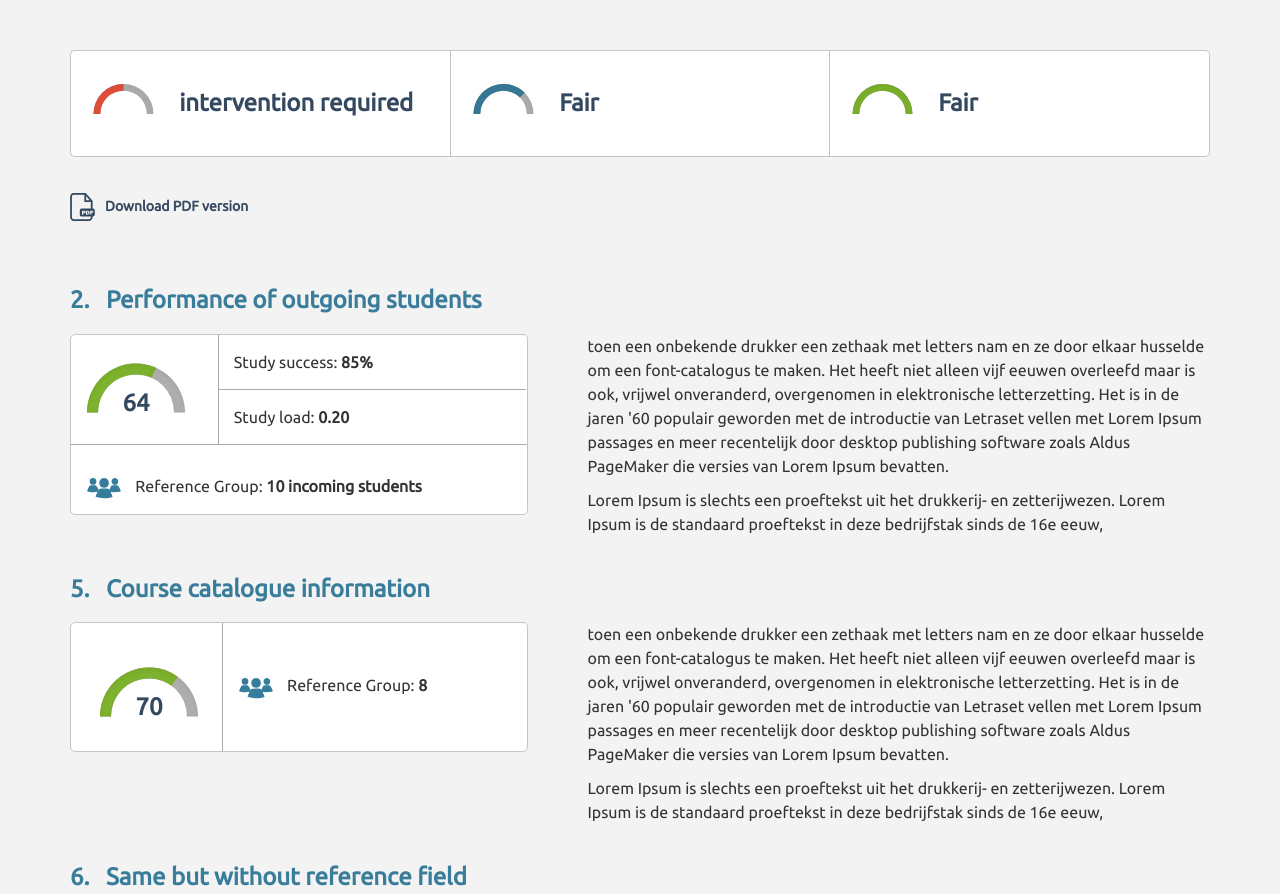
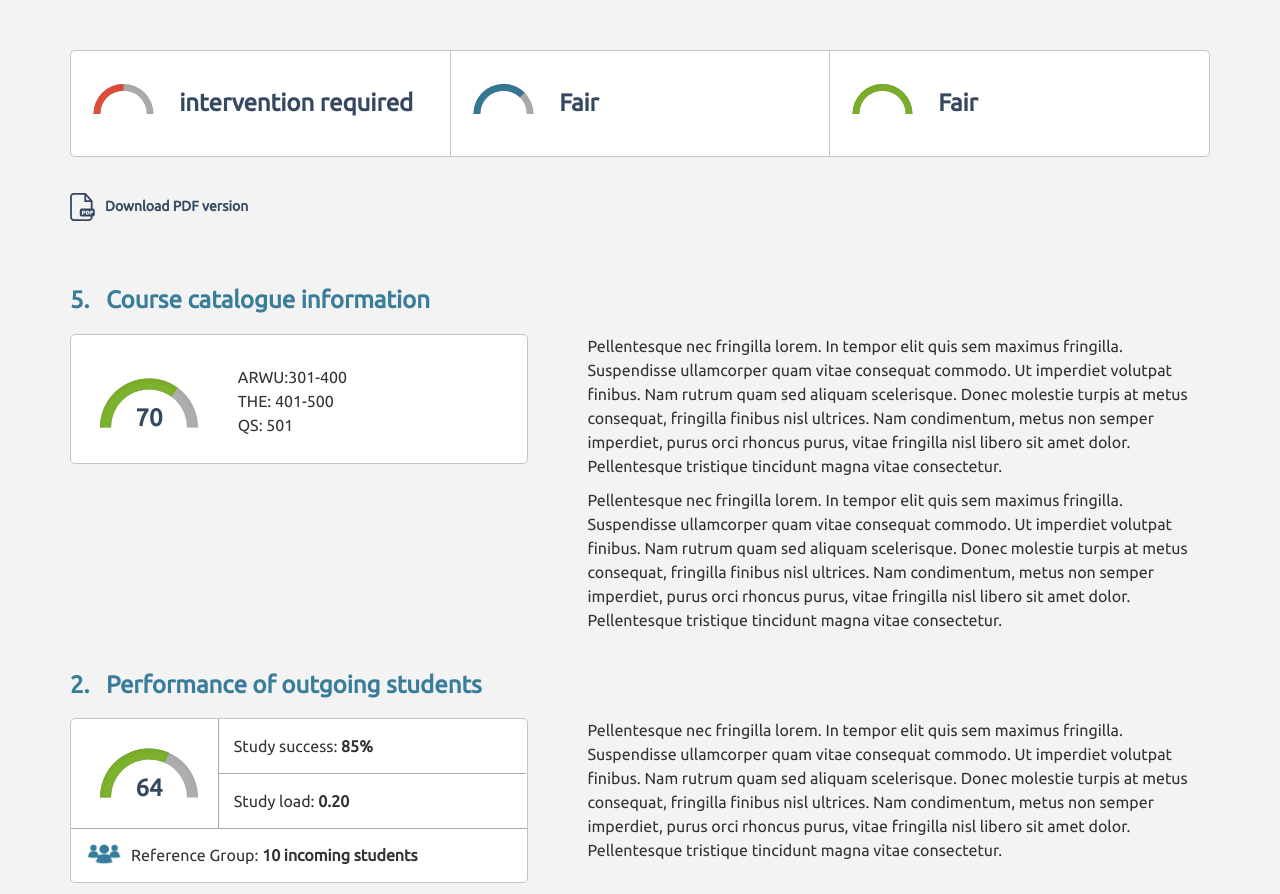
Before and after one commit to stanseel/eQuatic, a plain HTML site: page index.html in a window 1280 px wide. Shown: the top 894 px of the page. Drawn offline with nearby package versions, Linux system fonts and the light colour scheme.

Commit message:
css additions
vertical alignment via display: table-cell
icons refgroup as background images
extra template without grey separation line

```diff
--- a/css/style.css
+++ b/css/style.css
@@ -105,6 +105,9 @@ p {
   margin: -15px;
 
 }
+.indicator .wrapboard  .wrapperboardpart1 .imgwrapper{
+  padding-left: 15px;
+}
 
 .indicator .wrapboard .tworowsimg {
   height: 128px;
@@ -124,35 +127,41 @@ p {
   margin: 15px 15px 0 0;
 }
 
-
 .indicator .wrapboard .info50:first-of-type {
   margin-top: -15px;
 }
 .indicator .wrapboard .info50:last-of-type {
   border-bottom:none;
 }
-.indicator .wrapboard .referencegroup {
-  padding-top: 15px;
+.indicator .wrapboard .referencegroup, .indicator .wrapboard .rankings  {
+  /*padding-top: 15px;*/
+  display:table;
   margin-top: 15px;
 }
-.indicator .wrapboard .referencegroup img {
-  display: inline-block;
-  margin-right: 10px;
+.indicator .wrapboard .referencegroup img, .indicator .wrapboard .rankings img {
+  display:table-cell;
+  vertical-align: middle;
 }
-.indicator .wrapboard .referencegroup p {
-  display: inline-block;
+p.refgroup{
+  background-image: url("../images/students-icon.png");
+  background-repeat: no-repeat;
+  background-size: 36px 22px;
+  padding-left: 45px;
 }
-
+.indicator .wrapboard .referencegroup p, .indicator .wrapboard .rankings p {
+  /*display: inline-block;*/
+  display:table-cell;
+  vertical-align: middle;
+}
 
 .noreference .wrapperboardpart1 {
   border:none !important;
 }
 
+/* - - - - - - - - - - - -- - - - - - - - - - - - */
+/* - - - - - - - - - THE GAUGES - - - - - - - - - */
+/* - - - - - - - - - - - -- - - - - - - - - - - - */
 
-
-
-
-/* the gauges */
 .controlgauge {
   width: 75px;
   height: 60px;
@@ -177,6 +186,9 @@ p {
   margin: -15px;
   padding: 15px;
 }
+.norightborder{
+  border-right: none !important;
+}
 .fieldoftwo .referencegroup {
   padding-left: 15px;
 }
@@ -192,12 +204,12 @@ p {
 }
 
 .fieldoftwo .wrapboard .referencegroup {
-  margin-top:0px !important;
+  /*margin-top:0px !important;*/
 }
 
 .fieldoftwo .wrapboard .referencegroup p {
   width: calc(100% - 50px);
-  margin-top:20px !important;
+  /*margin-top:20px !important;*/
 }
 
 @media (max-width: 1200px) {
@@ -225,6 +237,7 @@ p {
 .indicator .tworows {
   font-size: 14px;
 }
+
 @media (min-width: 768px) and (max-width: 992px) {
   .controlwrapper .infowrap h3 {
     height: 52px;
@@ -249,6 +262,7 @@ p {
     margin: 0 auto 20px auto !important;
   }
 }
+
 @media (max-width: 767px) {
   #controlbar .controlgauge {
     display: inline-block !important;
@@ -286,6 +300,7 @@ p {
     font-size: 14px;
   }
 }
+
 @media (max-width: 704px) {
   .indicator .tworowsimg {
     height: 126px !important;
@@ -297,6 +312,7 @@ p {
     font-size: 14px;
   }
 }
+
 @media (max-width: 425px) {
   #controlbar .controlgauge {
     display: block !important;
--- a/index.html
+++ b/index.html
@@ -66,7 +66,47 @@
       </div>
   </section>
 
+<!-- block non divided -->
 
+<section id="coursecatalogueinfofield" class="indicator fieldoftwo">
+    <div class="container">
+      <div class="row">
+        <div class="col-md-12">
+          <h1>5. &nbsp; Course catalogue information</h1>
+        </div>
+      </div>
+      <div class="row">
+        <div class="col-md-5 col-sm-6 col-xs-12">
+          <div class="wrapboard">
+            <div class="row">
+              <div class="col-md-4 col-sm-4 col-xs-4">
+                <div class="imgwrapper norightborder">
+                  <div id="gauge8" class="gaugeperform"></div>
+                </div>
+              </div>
+              <div class="col-md-8 col-sm-8 col-xs-8">
+                <div class="rankings">
+                  <p>ARWU:301-400 <br>THE: 401-500 <br>QS: 501</p>
+                </div>
+              </div>
+            </div>
+
+
+          </div>
+        </div>
+        <div class="col-md-7 col-sm-6 col-xs-12">
+          <p class="infotextstudent">
+             Pellentesque nec fringilla lorem. In tempor elit quis sem maximus fringilla. Suspendisse ullamcorper quam vitae consequat commodo. Ut imperdiet volutpat finibus. Nam rutrum quam sed aliquam scelerisque. Donec molestie turpis at metus consequat, fringilla finibus nisl ultrices. Nam condimentum, metus non semper imperdiet, purus orci rhoncus purus, vitae fringilla nisl libero sit amet dolor. Pellentesque tristique tincidunt magna vitae consectetur.
+          </p>
+          <p class="infotextstudent">
+           Pellentesque nec fringilla lorem. In tempor elit quis sem maximus fringilla. Suspendisse ullamcorper quam vitae consequat commodo. Ut imperdiet volutpat finibus. Nam rutrum quam sed aliquam scelerisque. Donec molestie turpis at metus consequat, fringilla finibus nisl ultrices. Nam condimentum, metus non semper imperdiet, purus orci rhoncus purus, vitae fringilla nisl libero sit amet dolor. Pellentesque tristique tincidunt magna vitae consectetur.
+          </p>
+        </div>
+      </div>
+    </div>
+  </section>
+
+<!-- /block non divided -->
 
   <section id="outgoingstudentfield" class="indicator">
     <div class="container">
@@ -78,7 +118,7 @@
       <div class="row">
         <div class="col-md-5 col-sm-6 col-xs-12">
           <div class="wrapboard">
-            <div class='wrapperboardpart1'>
+            <div class="wrapperboardpart1">
               <div class="row">
                 <div class="col-md-4 col-sm-4 col-xs-4">
                   <div class="imgwrapper">
@@ -86,7 +126,7 @@
                   </div>
                 </div>
                 <div class="col-md-8 col-sm-8 col-xs-8">
-                  <div class='rightcol'>
+                  <div class="rightcol">
                     <div class="info50">
                         <p>Study success: <strong>85%</strong></p>
                     </div>
@@ -100,8 +140,8 @@
             <div class="row">
               <div class="col-md-12">
                 <div class="referencegroup">
-                  <img src="images/students-icon.svg" width="36" height="22" alt="student icon">
-                  <p>Reference Group: <strong>10 incoming students</strong></p>
+                  <!-- <img src="images/students-icon.svg" width="36" height="22" alt="student icon"> -->
+                  <p class="refgroup">Reference Group: <strong>10 incoming students</strong></p>
               </div>
               </div>
             </div>
@@ -110,10 +150,7 @@
         </div>
         <div class="col-md-7 col-sm-6 col-xs-12">
           <p class="infotextstudent">
-             toen een onbekende drukker een zethaak met letters nam en ze door elkaar husselde om een font-catalogus te maken. Het heeft niet alleen vijf eeuwen overleefd maar is ook, vrijwel onveranderd, overgenomen in elektronische letterzetting. Het is in de jaren '60 populair geworden met de introductie van Letraset vellen met Lorem Ipsum passages en meer recentelijk door desktop publishing software zoals Aldus PageMaker die versies van Lorem Ipsum bevatten.
-          </p>
-          <p class="infotextstudent">
-            Lorem Ipsum is slechts een proeftekst uit het drukkerij- en zetterijwezen. Lorem Ipsum is de standaard proeftekst in deze bedrijfstak sinds de 16e eeuw,
+             Pellentesque nec fringilla lorem. In tempor elit quis sem maximus fringilla. Suspendisse ullamcorper quam vitae consequat commodo. Ut imperdiet volutpat finibus. Nam rutrum quam sed aliquam scelerisque. Donec molestie turpis at metus consequat, fringilla finibus nisl ultrices. Nam condimentum, metus non semper imperdiet, purus orci rhoncus purus, vitae fringilla nisl libero sit amet dolor. Pellentesque tristique tincidunt magna vitae consectetur.
           </p>
         </div>
       </div>
@@ -135,13 +172,13 @@
             <div class="row">
               <div class="col-md-4 col-sm-4 col-xs-4">
                 <div class="imgwrapper">
-                  <div id="gauge8" class="gaugeperform"></div>
+                  <div id="gauge500" class="gaugeperform"></div>
                 </div>
               </div>
               <div class="col-md-8 col-sm-8 col-xs-8">
                 <div class="referencegroup">
-                  <img src="images/students-icon.svg" width="36" height="22" alt="student icon">
-                  <p>Reference Group: <strong>8</strong></p>
+                 <!-- <img src="images/students-icon.svg" width="36" height="22" alt="student icon"> -->
+                  <p class="refgroup">Reference Group: <strong>8</strong></p>
                 </div>
               </div>
             </div>
@@ -151,10 +188,10 @@
         </div>
         <div class="col-md-7 col-sm-6 col-xs-12">
           <p class="infotextstudent">
-             toen een onbekende drukker een zethaak met letters nam en ze door elkaar husselde om een font-catalogus te maken. Het heeft niet alleen vijf eeuwen overleefd maar is ook, vrijwel onveranderd, overgenomen in elektronische letterzetting. Het is in de jaren '60 populair geworden met de introductie van Letraset vellen met Lorem Ipsum passages en meer recentelijk door desktop publishing software zoals Aldus PageMaker die versies van Lorem Ipsum bevatten.
+             Pellentesque nec fringilla lorem. In tempor elit quis sem maximus fringilla. Suspendisse ullamcorper quam vitae consequat commodo. Ut imperdiet volutpat finibus. Nam rutrum quam sed aliquam scelerisque. Donec molestie turpis at metus consequat, fringilla finibus nisl ultrices. Nam condimentum, metus non semper imperdiet, purus orci rhoncus purus, vitae fringilla nisl libero sit amet dolor. Pellentesque tristique tincidunt magna vitae consectetur.
           </p>
           <p class="infotextstudent">
-            Lorem Ipsum is slechts een proeftekst uit het drukkerij- en zetterijwezen. Lorem Ipsum is de standaard proeftekst in deze bedrijfstak sinds de 16e eeuw,
+           Pellentesque nec fringilla lorem. In tempor elit quis sem maximus fringilla. Suspendisse ullamcorper quam vitae consequat commodo. Ut imperdiet volutpat finibus. Nam rutrum quam sed aliquam scelerisque. Donec molestie turpis at metus consequat, fringilla finibus nisl ultrices. Nam condimentum, metus non semper imperdiet, purus orci rhoncus purus, vitae fringilla nisl libero sit amet dolor. Pellentesque tristique tincidunt magna vitae consectetur.
           </p>
         </div>
       </div>
@@ -173,7 +210,7 @@
       <div class="row">
         <div class="col-md-5 col-sm-6 col-xs-12">
           <div class="wrapboard">
-            <div class='wrapperboardpart1'>
+            <div class="wrapperboardpart1">
               <div class="row">
                 <div class="col-md-4 col-sm-4 col-xs-4">
                   <div class="imgwrapper tworowsimg">
@@ -181,7 +218,7 @@
                   </div>
                 </div>
                 <div class="col-md-8 col-sm-8 col-xs-8">
-                  <div class='rightcol'>
+                  <div class="rightcol">
                     <div class="info50">
                         <p class="tworows">Indicator sub-score on support question: <strong>87</strong> (80% of total score)</p>
                     </div>
@@ -198,10 +235,10 @@
         </div>
         <div class="col-md-7 col-sm-6 col-xs-12">
           <p class="infotextstudent">
-             toen een onbekende drukker een zethaak met letters nam en ze door elkaar husselde om een font-catalogus te maken. Het heeft niet alleen vijf eeuwen overleefd maar is ook, vrijwel onveranderd, overgenomen in elektronische letterzetting. Het is in de jaren '60 populair geworden met de introductie van Letraset vellen met Lorem Ipsum passages en meer recentelijk door desktop publishing software zoals Aldus PageMaker die versies van Lorem Ipsum bevatten.
+              Pellentesque nec fringilla lorem. In tempor elit quis sem maximus fringilla. Suspendisse ullamcorper quam vitae consequat commodo. Ut imperdiet volutpat finibus. Nam rutrum quam sed aliquam scelerisque. Donec molestie turpis at metus consequat, fringilla finibus nisl ultrices. Nam condimentum, metus non semper imperdiet, purus orci rhoncus purus, vitae fringilla nisl libero sit amet dolor. Pellentesque tristique tincidunt magna vitae consectetur.
           </p>
           <p class="infotextstudent">
-            Lorem Ipsum is slechts een proeftekst uit het drukkerij- en zetterijwezen. Lorem Ipsum is de standaard proeftekst in deze bedrijfstak sinds de 16e eeuw,
+            Pellentesque nec fringilla lorem. In tempor elit quis sem maximus fringilla. Suspendisse ullamcorper quam vitae consequat commodo. Ut imperdiet volutpat finibus. Nam rutrum quam sed aliquam scelerisque. Donec molestie turpis at metus consequat, fringilla finibus nisl ultrices. Nam condimentum, metus non semper imperdiet, purus orci rhoncus purus, vitae fringilla nisl libero sit amet dolor. Pellentesque tristique tincidunt magna vitae consectetur.
           </p>
         </div>
       </div>
--- a/js/ui.js
+++ b/js/ui.js
@@ -151,3 +151,21 @@ var a = new JustGage({
                     gaugeWidthScale: borderwidthgauge
                     //labelFontColor:
                   });
+
+
+
+
+                  var test = new JustGage({
+                    id: "gauge500",
+                    value: 30,
+                    min: 0,
+                    max: 100,
+                    title: "",
+                    gaugeColor:bggauge,
+                    valueFontColor:fontcolorvalue,
+                    valueFontFamily:fontfamilyvalue,
+                    hideMinMax:true,
+                    levelColors:examplegreen,
+                    gaugeWidthScale: borderwidthgauge
+                    //labelFontColor:
+                  });
```
Also changed, not shown: images/students-icon.png (added).
